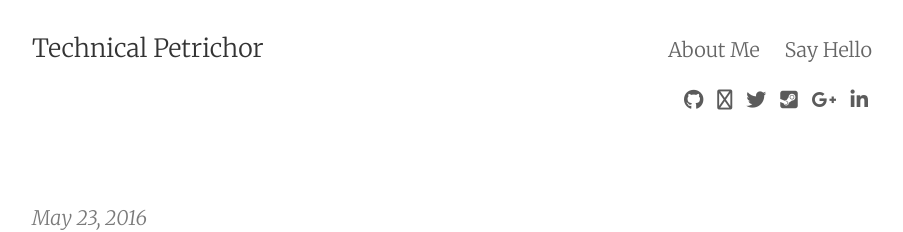
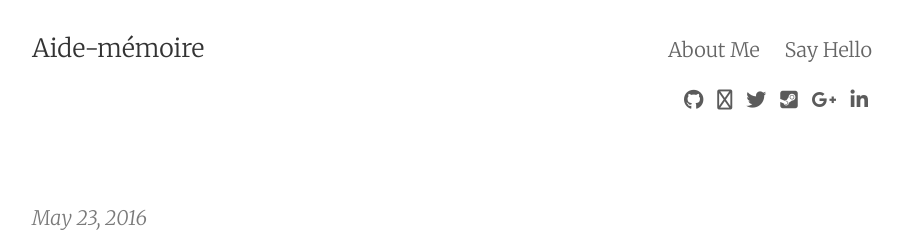
Before and after one commit to tobyreid/tobyreid.github.io, a Jekyll site: the page built from index.html, in a window 1280 px wide. Shown: the top 232 px of the page, without its empty margins (188-1091 px from the left). Built offline with Jekyll 4.4.1, drawn with Linux system fonts in a browser that asks for light colours; nearby versions of some CDN libraries; the list of posts is cut into pages by our own code.

Commit message:
Update _config.yml

```diff
--- a/_config.yml
+++ b/_config.yml
@@ -1,5 +1,5 @@
 # Site settings
-title:       Technical Petrichor
+title:       Aide-mémoire
 email:
 author:      Toby Reid
 description: "alias yolo='git commit -am 'DEAL WITH IT' && git push -f origin master'"
```
